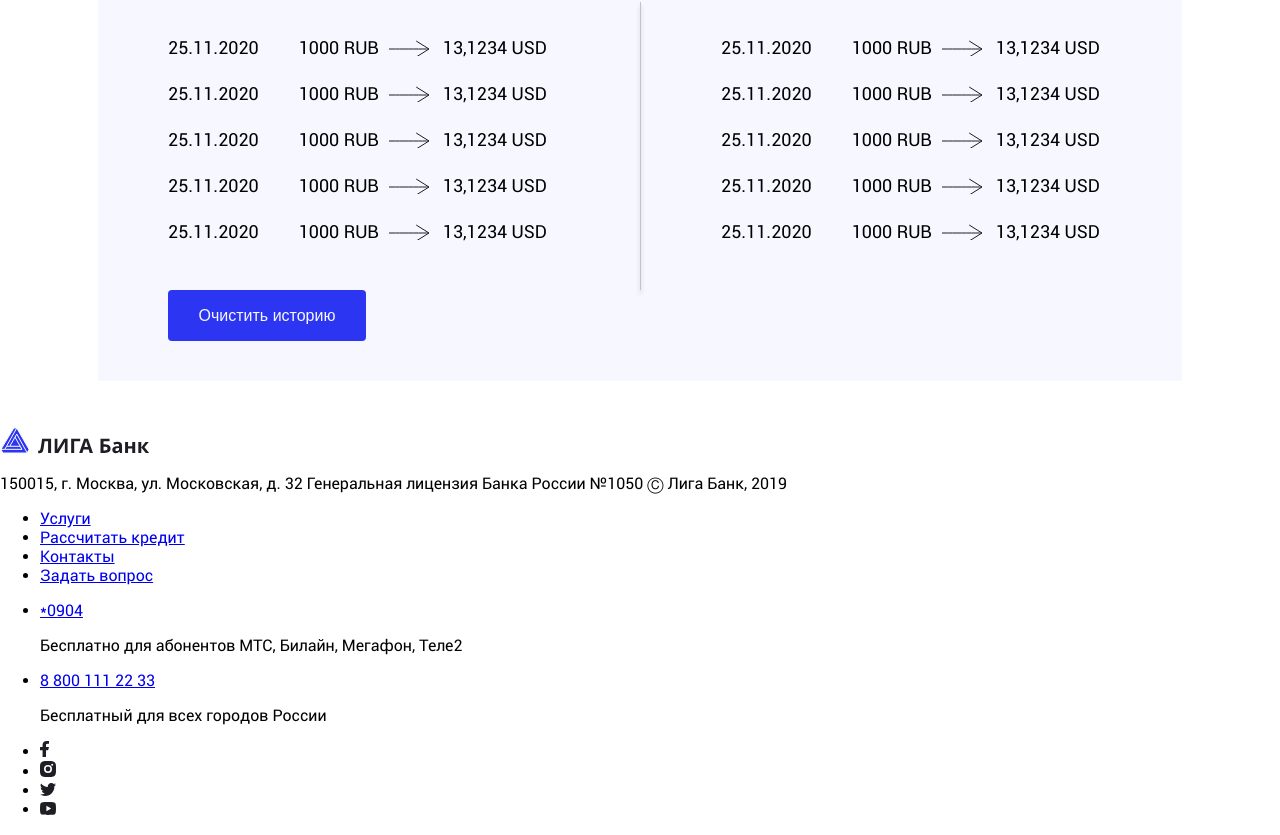
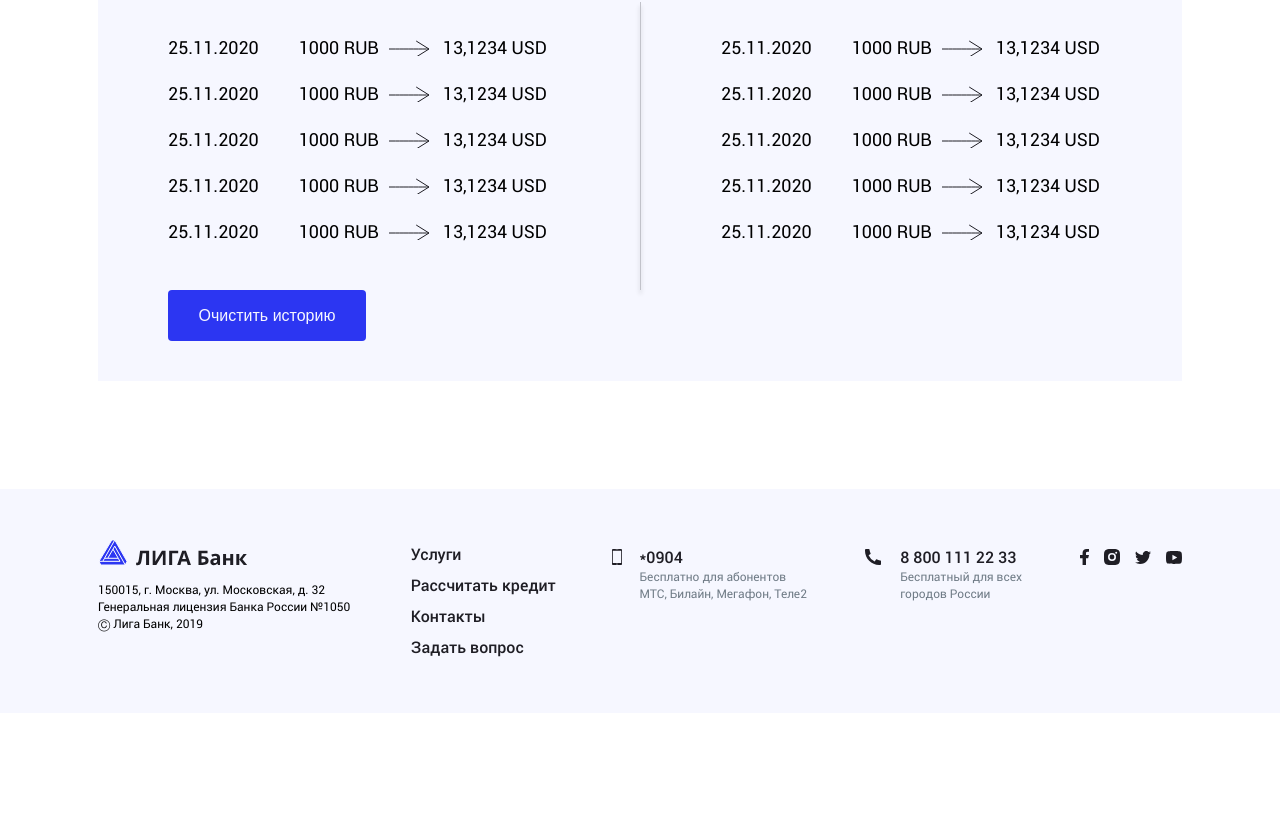
Before and after one commit to alianta/Khrustaleva_ligabank, a React (Create React App) app in the folder project/: page / in a window 1280 px wide. Shown: the part 1099-1934 px from the top of the page. After the commit the page ends 1812 px from the top, so only its background shows below. Built offline with nearby package versions, Linux system fonts and the light colour scheme.

Commit message:
разметка и стилизация блока footer

```diff
--- a/project/src/assets/scss/global.scss
+++ b/project/src/assets/scss/global.scss
@@ -5,5 +5,6 @@ $color-gray-1: #F6F7FF;
 $color-gray-2: #E0E1EA;
 $color-gray-3: #C1C2CA;
 $color-gray-4: rgba(0, 0, 0, 0.25);
+$color-gray-5: #707C87;
 $color-black-2: #000000;
 $desktop-width: 1366px;
--- a/project/src/components/converter-page/converter-page.scss
+++ b/project/src/components/converter-page/converter-page.scss
@@ -6,5 +6,5 @@
 }
 
 .content {
-  padding: 46px 98px;
+  padding: 46px 98px 108px 98px;
 }
--- a/project/src/components/footer/footer.jsx
+++ b/project/src/components/footer/footer.jsx
@@ -4,10 +4,11 @@ import Logo from '../logo/logo';
 
 function Footer() {
   return (
-    <footer>
+    <footer className="footer">
       <div className="contacts">
         <Logo/>
-        <p className="address">150015, г. Москва, ул. Московская, д. 32 Генеральная лицензия Банка России №1050 Ⓒ Лига Банк, 2019</p>
+        <p className="contacts__address">150015, г. Москва, ул. Московская, д. 32</p>
+        <p className="contacts__license">Генеральная лицензия Банка России №1050 Ⓒ Лига Банк, 2019</p>
       </div>
       <ul className="nav">
         <li className="nav__item">
@@ -23,16 +24,14 @@ function Footer() {
           <a className="nav__link" href="/">Задать вопрос</a>
         </li>
       </ul>
-      <ul className="phone">
-        <li className="phone__item">
-          <a className="phone__link" href="tel:+0904">*0904</a>
-          <p>Бесплатно для абонентов МТС, Билайн, Мегафон, Теле2</p>
-        </li>
-        <li className="phone__item">
-          <a className="phone__link" href="tel:+88001112223">8 800 111 22 33</a>
-          <p>Бесплатный для всех городов России</p>
-        </li>
-      </ul>
+      <div className="phone phone--mobile">
+        <a className="phone__link" href="tel:+0904">*0904</a>
+        <p className="phone__text" >Бесплатно для абонентов МТС, Билайн, Мегафон, Теле2</p>
+      </div>
+      <div className="phone phone--office">
+        <a className="phone__link" href="tel:+88001112223">8 800 111 22 33</a>
+        <p className="phone__text" >Бесплатный для всех городов России</p>
+      </div>
       <Social/>
     </footer>
   );
--- a/project/src/components/footer/footer.scss
+++ b/project/src/components/footer/footer.scss
@@ -0,0 +1,92 @@
+.footer {
+  display: flex;
+  flex-wrap: wrap;
+  justify-content: space-between;
+  background-color: $color-gray-1;
+  padding: 50px 98px;
+}
+
+.contacts__address,
+.contacts__license {
+  font-size: 12px;
+  line-height: 17px;
+  margin-bottom: 0;
+}
+
+.contacts__license {
+  margin-top: 0;
+}
+
+.contacts {
+  max-width: 255px;
+}
+
+.nav {
+  margin: 0;
+  padding: 0;
+  max-width: 200px;
+  list-style: none;
+  font-weight: 500;
+  line-height: 22px;
+}
+
+.nav__item {
+  padding: 5px 0 4px 0;
+}
+
+.nav__link {
+  text-decoration: none;
+  color: $color-black-1;
+}
+
+.phone {
+  position: relative;
+  max-width: 170px;
+  box-sizing: border-box;
+
+  &::before {
+    position: absolute;
+    content: "";
+    top: 10px;
+    left: -28px;
+  }
+
+  &--mobile {
+    margin-left: 26px;
+    padding-top: 8px;
+
+    &::before {
+      width: 10px;
+      height: 16px;
+      background-image: url(../../assets/img/phone-mobile.svg);
+    }
+  }
+
+  &--office {
+    padding-left: 33px;
+    padding-top: 8px;
+    max-width: 155px;
+
+    &::before {
+      width: 16px;
+      height: 16px;
+      left: -2px;
+      background-image: url(../../assets/img/phone-office.svg);
+    }
+  }
+}
+
+.phone__link {
+  text-decoration: none;
+  font-weight: 500;
+  font-size: 16px;
+  line-height: 22px;
+  color: $color-black-1;
+}
+
+.phone__text {
+  font-size: 12px;
+  line-height: 17px;
+  color: $color-gray-5;
+  margin: 0;
+}
--- a/project/src/components/social/social.scss
+++ b/project/src/components/social/social.scss
@@ -0,0 +1,16 @@
+.social-list {
+  list-style: none;
+  display: flex;
+  flex-wrap: wrap;
+  margin-top: 10px;
+  padding: 0;
+  max-width: 105px;
+}
+
+.social-list__item {
+  padding-right: 15px;
+
+  &:last-child {
+    padding-right: 0;
+  }
+}
```
Also changed, not shown: project/src/assets/img/phone-mobile.svg (added), project/src/assets/img/phone-office.svg (added).
